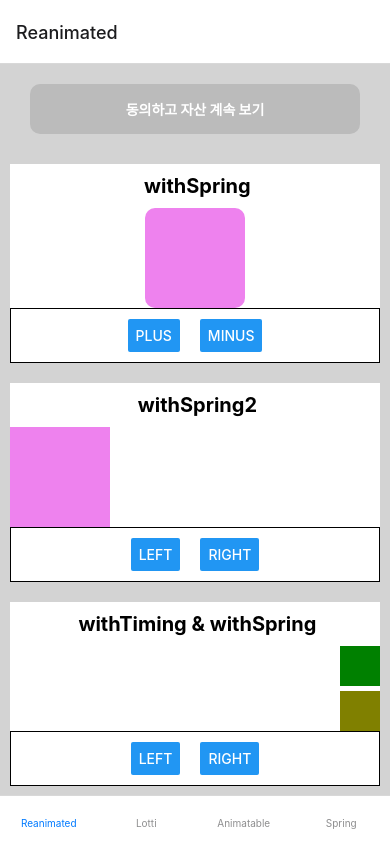
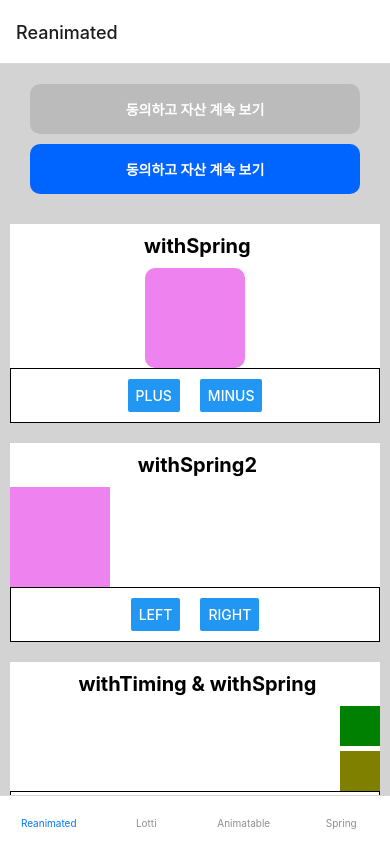
Before and after one commit to parksangryong/animationTest, a React Native app: screen /Reanimated in a window 390 px wide. Built offline with nearby package versions, Linux system fonts and the light colour scheme; what @react-spring/native would draw is missing.

Commit message:
예시 추가

```diff
--- a/src/screens/ReanimatedTest.tsx
+++ b/src/screens/ReanimatedTest.tsx
@@ -160,6 +160,12 @@
           onPress={() => {}}
           title="동의하고 자산 계속 보기"
           disabled={true}
+        />
+        <View style={{ height: 10 }} />
+        <TossButton
+          onPress={() => {}}
+          title="동의하고 자산 계속 보기"
+          disabled={false}
         />
       </View>
 
```
